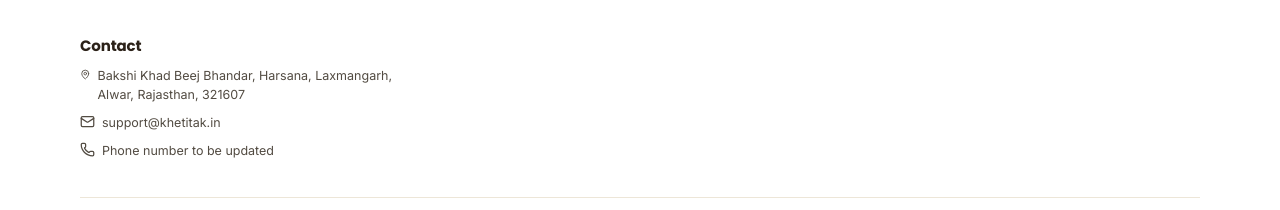
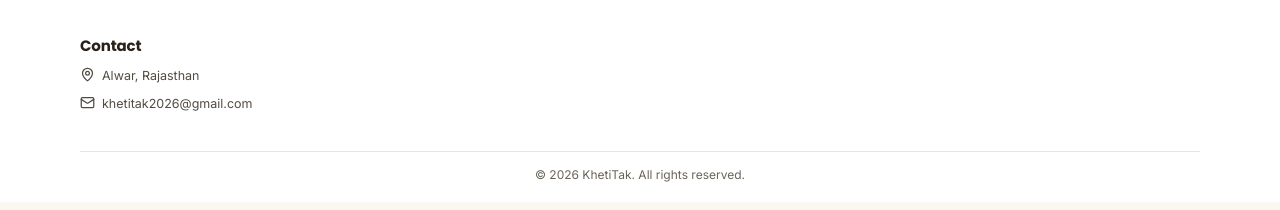
Before and after one commit to Akshat9151/krishi-ai, a React (Vite) app in the folder frontend/: page / in a window 1280 px wide. Shown: the part 1373-1583 px from the top of the page. Built offline with nearby package versions, Linux system fonts and the light colour scheme; no server answers.

Commit message:
Update contact information in Footer component

```diff
--- a/frontend/src/components/Footer.jsx
+++ b/frontend/src/components/Footer.jsx
@@ -44,7 +44,7 @@
             {quickLinks.map(([view, label]) => (
               <button key={view} type="button" onClick={() => navigate(view)} style={linkStyle}>{label}</button>
             ))}
-            <a href="mailto:support@khetitak.in" style={linkStyle}>Contact</a>
+            <a href="khetitak2026@gmail.com" style={linkStyle}>Contact</a>
           </div>
           <div>
             <h3 style={{ fontSize: "15px", marginBottom: "10px" }}>Legal</h3>
@@ -59,9 +59,9 @@
           </div>
           <div>
             <h3 style={{ fontSize: "15px", marginBottom: "10px" }}>Contact</h3>
-            <p style={contactStyle}><MapPin size={15} /> Bakshi Khad Beej Bhandar, Harsana, Laxmangarh, Alwar, Rajasthan, 321607</p>
-            <a href="mailto:support@khetitak.in" style={contactStyle}><Mail size={15} /> support@khetitak.in</a>
-            <p style={contactStyle}><Phone size={15} /> Phone number to be updated</p>
+            <p style={contactStyle}><MapPin size={15} /> Alwar, Rajasthan</p>
+            <a href="mailto:khetitak2026@gmail.com" style={contactStyle}><Mail size={15} /> khetitak2026@gmail.com</a>
+
           </div>
         </div>
         <div style={{ borderTop: "1px solid var(--card-border)", marginTop: "28px", paddingTop: "14px", color: "var(--text-muted)", fontSize: "12px", textAlign: "center" }}>
```
